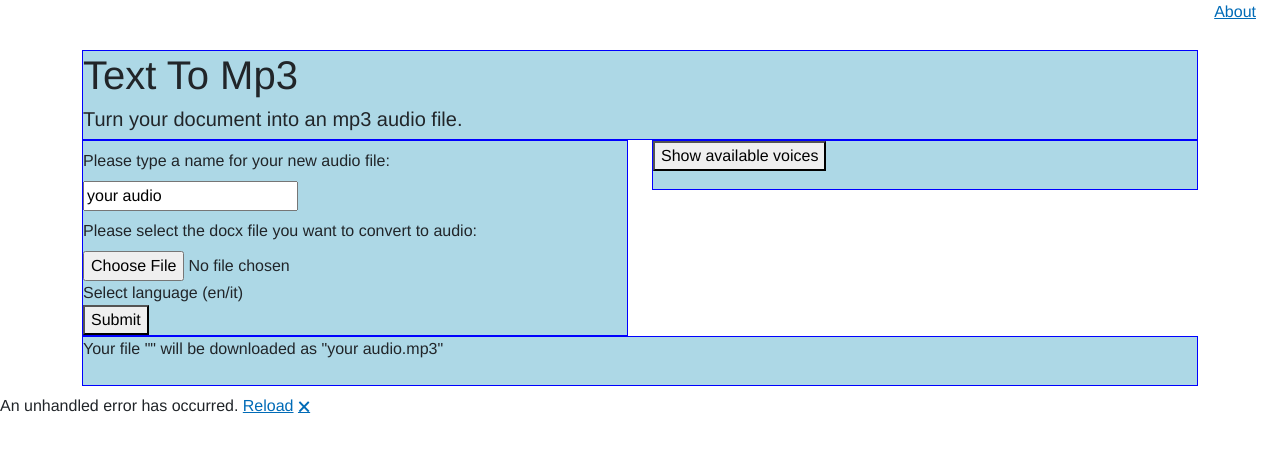
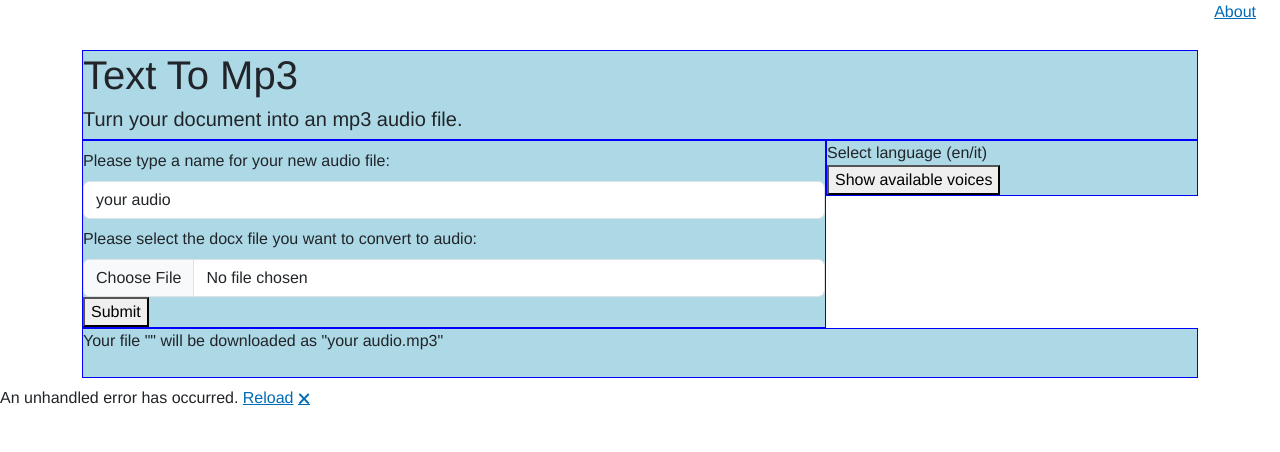
Before and after one commit to claudiaGiancola/TextToMp3, an ASP.NET Core app: page / in a window 1280 px wide. Shown: the top 452 px of the page. Run offline with ASP.NET Core 8, Linux system fonts and the light colour scheme; style sheets or scripts are compiled from the project's sources.

Commit message:
draft form styling

```diff
--- a/TextToMp3_BlazorWebApp/TextToMp3_BlazorWebApp/Components/Pages/Home/Home.razor
+++ b/TextToMp3_BlazorWebApp/TextToMp3_BlazorWebApp/Components/Pages/Home/Home.razor
@@ -6,7 +6,6 @@
 <div class="container">
 
     <div class="row">
-
         <div class="col">
             <div class="box">
                 <h1>Text To Mp3</h1>
@@ -16,24 +15,21 @@
 
     </div>
 
-    <div class="row">
-
-        <div class="col">
+    <div class="row gx-0">
+        <div class="col-md-8 col-12">
             <div class="box">
                 <EditForm Model="Model" OnSubmit="DownloadAudio" FormName="tts-form">
 
                     <div>
-                        <label>Please type a name for your new audio file: </label>
-                        <InputText placeholder="your audio" @bind-Value="Model!.OutputFile"></InputText>
+                        <label class="form-label">Please type a name for your new audio file: </label>
+                        <InputText placeholder="your audio" class="form-control" @bind-Value="Model!.OutputFile">
+                        </InputText>
                     </div>
 
                     <div>
-                        <label name="docx">Please select the docx file you want to convert to audio: </label>
-                        <InputFile OnChange="GetInputFileName" />
-                    </div>
-
-                    <div>
-                        Select language (en/it)
+                        <label name="docx" class="form-label">Please select the docx file you want to convert to audio:
+                        </label>
+                        <InputFile OnChange="GetInputFileName" class="form-control" />
                     </div>
 
                     <button type="submit">Submit</button>
@@ -43,21 +39,23 @@
 
         <div class="col">
             <div class="box">
+                <div>
+                    Select language (en/it)
+                </div>
 
                 <button @onclick="Voices.GetVoices">
                     Show available voices
                 </button>
-
             </div>
         </div>
     </div>
 
-        <div class="row">
-            <div class="col">
-                <div class="box">
-                    <p>Your file "@Model!.InputFile" will be downloaded as "@(Model.OutputFile + ".mp3")"</p>
-                </div>
+    <div class="row">
+        <div class="col">
+            <div class="box">
+                <p>Your file "@Model!.InputFile" will be downloaded as "@(Model.OutputFile + ".mp3")"</p>
             </div>
         </div>
+    </div>
 
 </div>
```
